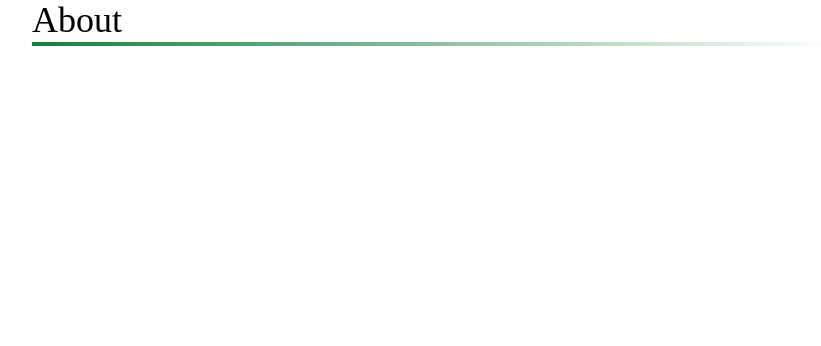
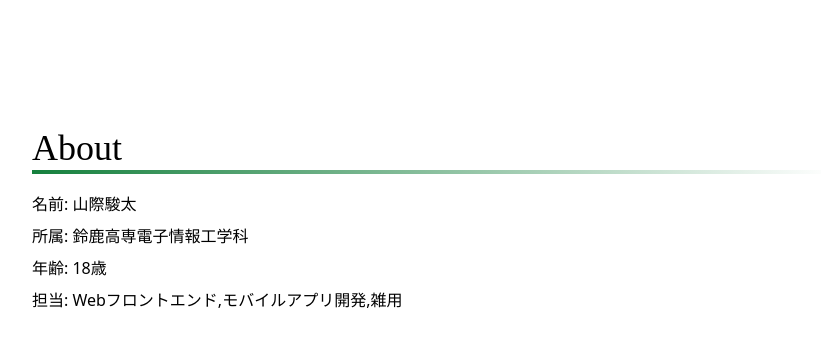
Before and after one commit to Sansai-snct/hp, a React (Create React App) app: page / in a window 1280 px wide. Shown: the top 346 px of the page, without its empty margins (208-1029 px from the left). Built offline with nearby package versions, Linux system fonts and the light colour scheme.

Commit message:
[updete] 内容の追加,スタイルを設定

```diff
--- a/src/pages/About.tsx
+++ b/src/pages/About.tsx
@@ -5,9 +5,17 @@ import Title from '../components/TItle/Title';
 
 const About: FC = () => {
   return (
-    <div>
+    <section className="lg:mt-32 mt-16">
       <Title>About</Title>
-    </div>
+      <div className="lg:mt-6 lg:px-60 mt-4 px-8">
+        <p className="lg:mb-2 mb-1">名前: 山際駿太</p>
+        <p className="lg:mb-2 mb-1">所属: 鈴鹿高専電子情報工学科</p>
+        <p className="lg:mb-2 mb-1">年齢: 18歳</p>
+        <p className="lg:mb-2 mb-1">
+          担当: Webフロントエンド,モバイルアプリ開発,雑用
+        </p>
+      </div>
+    </section>
   );
 };
 export default About;
```
